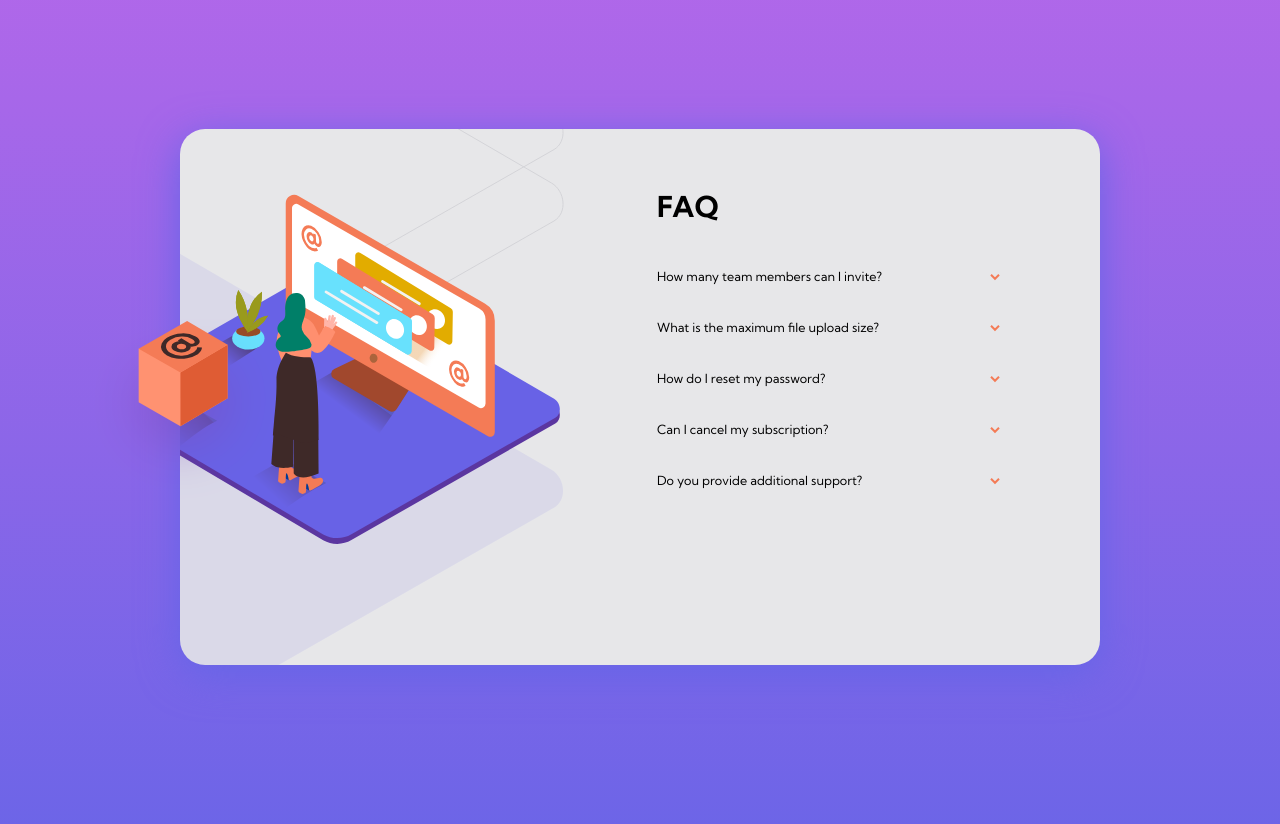
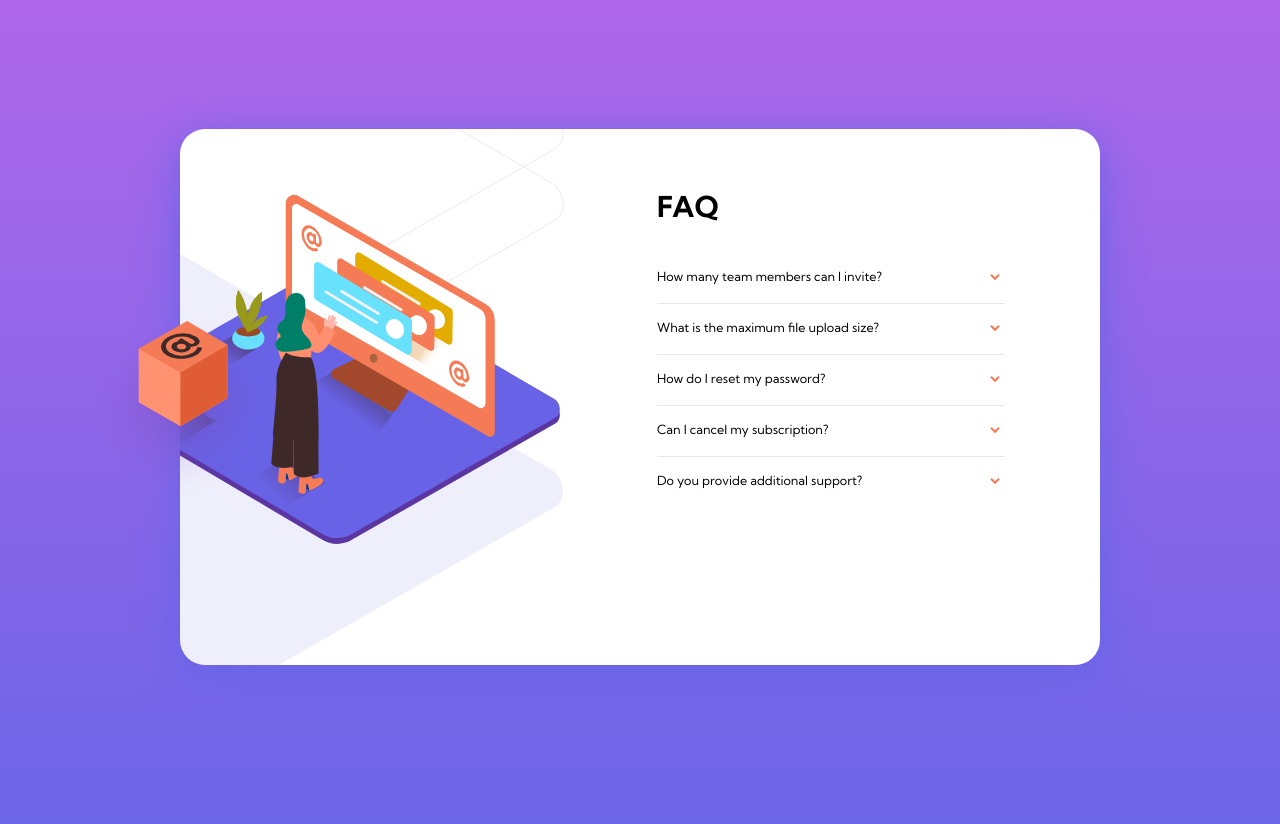
Before and after one commit to GustavoSDS/faq-accordion-card-main, a plain HTML site: page index.html in a window 1280 px wide. Drawn offline with Linux system fonts and the light colour scheme.

Commit message:
First commit

```diff
--- a/styles.css
+++ b/styles.css
@@ -31,7 +31,7 @@ body {
 }
 
 .main-container {
-    background-color: var(--LightGrayishBlue);
+    background-color: var(--White);
     width: 330px;
     min-height: 536px;
     margin: 147px auto 30px;
```
